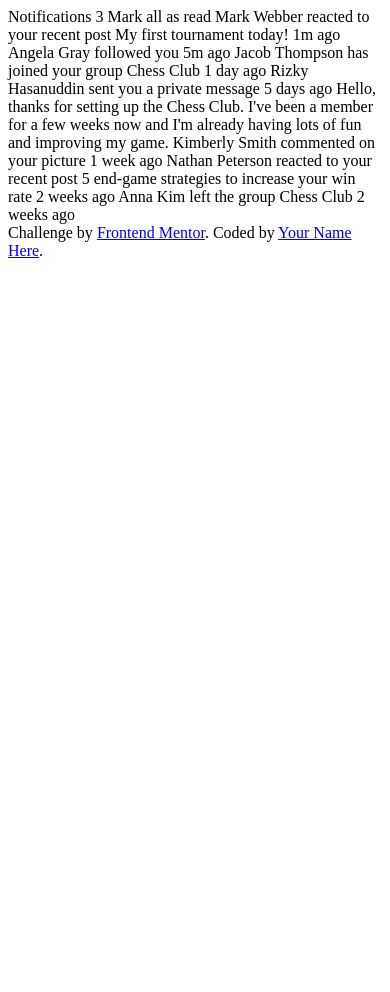
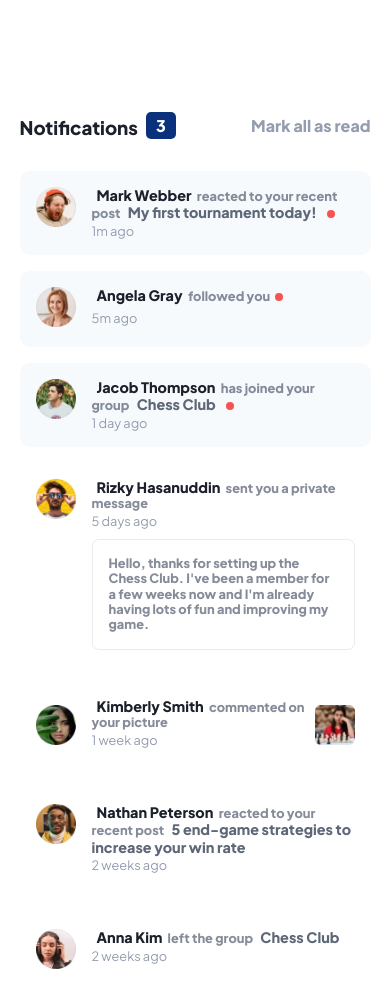
Before and after one commit to regal-shabazz/mock-notifications-page, a plain HTML site: page index.html in a window 390 px wide. Before the commit the page ends 844 px from the top, so only its background shows below. Drawn offline with Linux system fonts and the light colour scheme.

Commit message:
structure and styles added. responsive. no js yet

```diff
--- /dev/null
+++ b/app.js
@@ -0,0 +1,13 @@
+const markAllAsRead = document.getElementById('mark__all')
+const unreadNotification = document.querySelectorAll('.unread')
+const unreadNotifText = document.querySelector('.unread__notif');
+const red_dot = window.getComputedStyle(unreadNotifText, "::after")
+
+console.log(red_dot);
+
+
+markAllAsRead.addEventListener("click", () => {
+  unreadNotification.forEach(unread => {
+    unread.classList.toggle('active')
+  })
+})
--- a/index.html
+++ b/index.html
@@ -12,7 +12,7 @@
       href="./assets/images/favicon-32x32.png"
     />
 
-    <title>Frontend Mentor | Notifications page</title>
+    <title>Notifications page</title>
     <link rel="stylesheet" href="style.css" />
     <link rel="preconnect" href="https://fonts.googleapis.com" />
     <link rel="preconnect" href="https://fonts.gstatic.com" crossorigin />
@@ -22,21 +22,132 @@
     />
   </head>
   <body>
-    Notifications 3 Mark all as read Mark Webber reacted to your recent post My
-    first tournament today! 1m ago Angela Gray followed you 5m ago Jacob
-    Thompson has joined your group Chess Club 1 day ago Rizky Hasanuddin sent
-    you a private message 5 days ago Hello, thanks for setting up the Chess
-    Club. I've been a member for a few weeks now and I'm already having lots of
-    fun and improving my game. Kimberly Smith commented on your picture 1 week
-    ago Nathan Peterson reacted to your recent post 5 end-game strategies to
-    increase your win rate 2 weeks ago Anna Kim left the group Chess Club 2
-    weeks ago
+    <div class="container">
+      <main>
+        <section class="header">
+          <span>
+            <h3>Notifications</h3>
+          </span>
 
-    <div class="attribution">
-      Challenge by
-      <a href="https://www.frontendmentor.io?ref=challenge" target="_blank"
-        >Frontend Mentor</a
-      >. Coded by <a href="#">Your Name Here</a>.
+          <span>
+            <p id="mark__all">Mark all as read</p>
+          </span>
+        </section>
+
+        <section class="notification_s">
+          <article class="notification unread">
+            <div class="avatar">
+              <img src="./assets/images/avatar-mark-webber.webp" alt="" />
+            </div>
+
+            <div class="info">
+              <p class="unread__notif">
+                <a href="#">Mark Webber</a> reacted to your recent post
+                <a href="#">My first tournament today!</a>
+              </p>
+
+              <p>1m ago</p>
+            </div>
+          </article>
+
+          <article class="notification unread">
+            <div class="avatar">
+              <img src="./assets/images/avatar-angela-gray.webp" alt="" />
+            </div>
+
+            <div class="info">
+              <p class="unread__notif"><a href="#">Angela Gray</a> followed you</p>
+
+              <p>5m ago</p>
+            </div>
+          </article>
+
+          <article class="notification unread">
+            <div class="avatar">
+              <img src="./assets/images/avatar-jacob-thompson.webp" alt="" />
+            </div>
+
+            <div class="info">
+              <p class="unread__notif">
+                <a href="#">Jacob Thompson</a> has joined your group
+                <a href="#">Chess Club</a>
+              </p>
+
+              <p>1 day ago</p>
+            </div>
+          </article>
+
+          <article class="notification read">
+            <div class="avatar">
+              <img src="./assets/images/avatar-rizky-hasanuddin.webp" alt="" />
+            </div>
+
+            <div class="info">
+              <p><a href="#">Rizky Hasanuddin</a> sent you a private message</p>
+
+              <p>5 days ago</p>
+
+              <div class="private__message">
+                <p>
+                  Hello, thanks for setting up the Chess Club. I've been a
+                  member for a few weeks now and I'm already having lots of fun
+                  and improving my game.
+                </p>
+              </div>
+            </div>
+          </article>
+
+          <article class="notification read">
+            <div class="flex">
+              <div class="avatar">
+                <img src="./assets/images/avatar-kimberly-smith.webp" alt="" />
+              </div>
+
+              <div class="info">
+                <p><a href="#">Kimberly Smith</a> commented on your picture</p>
+
+                <p>1 week ago</p>
+              </div>
+            </div>
+
+            <div class="visual__info">
+              <img src="./assets/images/image-chess.webp" alt="" />
+            </div>
+          </article>
+
+          <article class="notification read">
+            <div class="avatar">
+              <img src="./assets/images/avatar-nathan-peterson.webp" alt="" />
+            </div>
+
+            <div class="info">
+              <p>
+                <a href="#">Nathan Peterson</a> reacted to your recent post
+                <a href="#">5 end-game strategies to increase your win rate</a>
+              </p>
+
+              <p>2 weeks ago</p>
+            </div>
+          </article>
+
+          <article class="notification read">
+            <div class="avatar">
+              <img src="./assets/images/avatar-anna-kim.webp" alt="" />
+            </div>
+
+            <div class="info">
+              <p>
+                <a href="#">Anna Kim</a> left the group
+                <a href="#">Chess Club</a>
+              </p>
+
+              <p>2 weeks ago</p>
+            </div>
+          </article>
+        </section>
+      </main>
     </div>
+
+    <script src="./app.js"></script>
   </body>
 </html>
--- a/style.css
+++ b/style.css
@@ -0,0 +1,183 @@
+@font-face {
+    font-family: 'Plus Jakarta Sans';
+    src: url('./assets/fonts/PlusJakartaSans-VariableFont_wght.ttf');
+}
+
+* {
+    margin: 0;
+    padding: 0;
+    box-sizing: border-box;
+    font-family: 'Plus Jakarta Sans', sans-serif;
+}
+
+html {
+    font-size: 16px;
+}
+
+body .container {
+    width: 90%;
+    max-width: 1024px;
+    margin: 5rem auto;
+}
+
+.container > main {
+    background-color: #fff;
+    width: 100%;
+    max-width: 600px;
+    margin: 0 auto;
+}
+
+main .header {
+    display: flex;
+    align-items: center;
+    justify-content: space-between;
+    padding: 2rem 0
+}
+
+.header h3 {
+    color: hsl(224, 21%, 14%);
+    display: flex;
+    align-items: flex-end;
+}
+
+.header h3::after {
+    content: '3';
+    color: #fff;
+    background-color: hsl(219, 85%, 26%);
+    padding: 3px 10px;
+    border-radius: 5px;
+    font-size: 1rem;
+    margin-left: 8px;
+}
+
+.header p { /* mark all as read */
+    color:  hsl(219, 14%, 63%);
+    font-weight: bold;
+    cursor: pointer;
+}
+
+.header p:hover {
+    color: hsl(219, 85%, 26%);
+}
+
+
+/* notification_s */
+
+section .unread,
+section .read {
+    display: flex;
+    padding: 1rem;
+    background-color: hsla(211, 68%, 98%);
+    border-radius: 10px;
+    margin-bottom: 1rem;
+    /* align-items: center; */
+}
+
+/* for javascript */
+.unread.active {
+    background-color: #fff;
+}
+/* ******** */
+
+section .read {
+    background-color: initial;
+}
+
+.notification .avatar {
+    margin-right: 1rem;
+}
+
+
+.notification .avatar img {
+    width: 40px;
+}
+
+.notification .info {
+    display: grid;
+    gap: 2px;
+}
+
+.info p {
+    line-height: 1.2;
+}
+
+a {
+    color: hsl(224, 21%, 14%);
+    font-size: .9rem;
+    text-decoration: none;
+    font-weight: bold;
+    cursor: pointer;
+    margin-right: 3px;
+    margin-left: 5px;
+}
+
+.info p:nth-child(1) {
+    color: hsla(219, 12%, 42%, 0.761);
+    font-size: .8rem;
+    font-weight: bold;
+}
+
+.info p:nth-child(1) a:nth-child(2) {
+    color: hsl(219, 12%, 42%);
+}
+
+.unread .info p:nth-child(1)::after {
+    content: " ";
+    width: 1px;
+    height: 1px;
+    border-radius: 50%;
+    padding: 3.5px;
+    background-color: hsl(1, 90%, 64%);
+    display: inline-block;
+    margin-left: .3rem;
+}
+
+/* for javascript */
+p:nth-child(1).active::after {
+    display: none;
+}
+
+.info p:nth-child(2) {
+    color: hsl(219, 14%, 63%);
+    font-size: .8rem;
+}
+
+.notification .private__message {
+    padding: 1rem;
+    border: 1px solid hsla(296, 14%, 63%, 0.2);
+    border-radius: 7px;
+}
+
+.read .info p:nth-child(2) {
+    margin-bottom: .5rem;
+}
+
+section article:nth-child(5) {
+    display: flex;
+    justify-content: space-between;
+    align-items: center;
+}
+
+.flex {
+    display: flex;
+    align-items: center;
+}
+
+.read .visual__info {
+    margin-left: .5rem;
+}
+
+.read .visual__info img {
+    width: 40px;
+}
+
+@media screen and (min-width: 481px) {
+    body {
+        background-color: hsl(211, 68%, 94%);
+    }
+
+    main {
+        padding: 0 1rem;
+        border-radius: 10px;
+    }
+}
```
Also changed, not shown: 1 other file.
